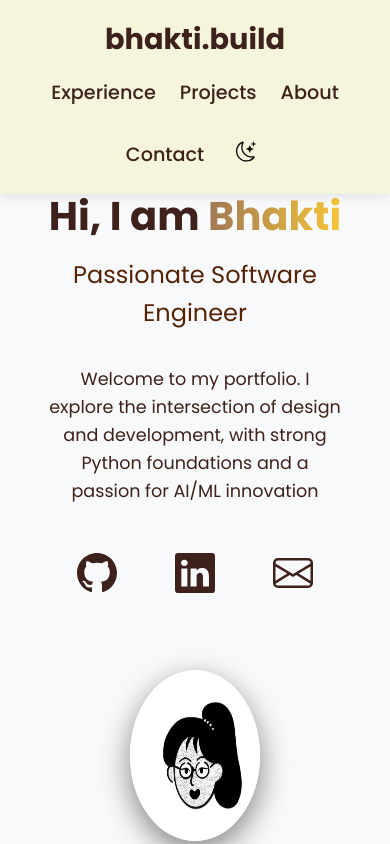
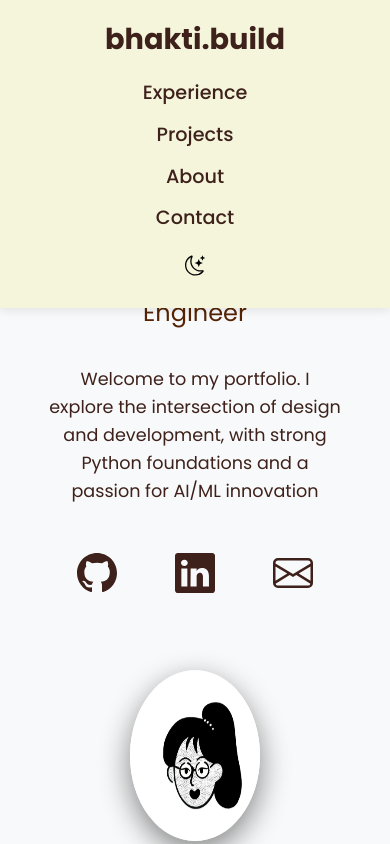
Before and after one commit to davebhakti/my-portfolio, a React (Create React App) app: page / in a window 390 px wide. Shown: the top 844 px of the page. Built offline with nearby package versions, Linux system fonts and the light colour scheme.

Commit message:
Tweaked around

```diff
--- a/src/components/Header.css
+++ b/src/components/Header.css
@@ -119,6 +119,15 @@
 
   .nav-menu {
     margin-top: 1rem;
-    gap: 1.5rem;
+    gap: 1rem; /* smaller gap */
+    justify-content: center;
   }
 }
+
+@media (max-width: 480px) {
+  .nav-menu {
+    flex-direction: column;
+    gap: 0.8rem;
+    align-items: center;
+  }
+}
```
